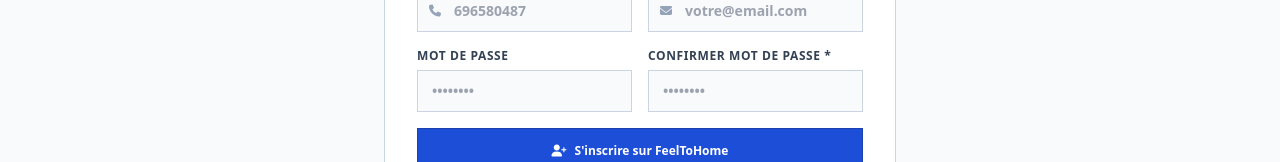
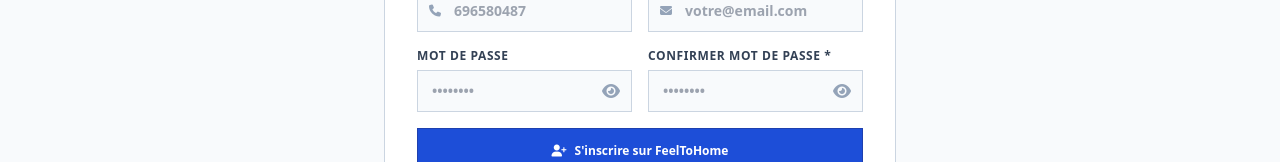
Before and after one commit to Donayemstage/feeltohome, a Next.js app: page /inscription in a window 1280 px wide. Shown: the part 476-638 px from the top of the page. Built offline with nearby package versions, Linux system fonts and the light colour scheme.

Commit message:
Add password eye icon toggle for show/hide password on connexion and inscription pages

```diff
--- a/app/connexion/page.tsx
+++ b/app/connexion/page.tsx
@@ -11,6 +11,7 @@ export default function ConnexionPage() {
 
   const [email, setEmail] = useState('');
   const [password, setPassword] = useState('');
+  const [showPassword, setShowPassword] = useState(false);
   const [statusMsg, setStatusMsg] = useState<{ type: 'success' | 'error'; text: string } | null>(null);
   const [loading, setLoading] = useState(false);
 
@@ -136,13 +137,21 @@ export default function ConnexionPage() {
                 <i className="fa-solid fa-lock text-xs"></i>
               </div>
               <input
-                type="password"
+                type={showPassword ? 'text' : 'password'}
                 required
                 value={password}
                 onChange={(e) => setPassword(e.target.value)}
                 placeholder="••••••••"
-                className="w-full pl-10 pr-4 py-3 text-sm rounded-none border border-slate-300 focus:outline-none focus:border-brand-500 bg-slate-50 font-semibold text-slate-800"
+                className="w-full pl-10 pr-10 py-3 text-sm rounded-none border border-slate-300 focus:outline-none focus:border-brand-500 bg-slate-50 font-semibold text-slate-800"
               />
+              <button
+                type="button"
+                onClick={() => setShowPassword(!showPassword)}
+                className="absolute inset-y-0 right-0 pr-3.5 flex items-center text-slate-400 hover:text-slate-700 cursor-pointer"
+                title={showPassword ? 'Masquer le mot de passe' : 'Afficher le mot de passe'}
+              >
+                <i className={`fa-solid ${showPassword ? 'fa-eye-slash text-brand-600' : 'fa-eye'}`}></i>
+              </button>
             </div>
           </div>
 
--- a/app/inscription/page.tsx
+++ b/app/inscription/page.tsx
@@ -16,6 +16,7 @@ export default function InscriptionPage() {
     confirmPassword: '',
     role: 'CLIENT',
   });
+  const [showPassword, setShowPassword] = useState(false);
   const [statusMsg, setStatusMsg] = useState<string | null>(null);
 
   const handleChange = (e: React.ChangeEvent<HTMLInputElement>) => {
@@ -165,29 +166,47 @@ export default function InscriptionPage() {
               <label className="block text-xs font-bold text-slate-700 uppercase tracking-wider mb-1.5">
                 {t.authPage.passwordLabel}
               </label>
+              <div className="relative">
                 <input
-                type="password"
+                  type={showPassword ? 'text' : 'password'}
                   name="password"
                   required
                   value={formData.password}
                   onChange={handleChange}
                   placeholder="••••••••"
-                className="w-full px-3.5 py-2.5 text-sm rounded-none border border-slate-300 focus:outline-none focus:border-brand-500 bg-slate-50 font-semibold text-slate-800"
+                  className="w-full pl-3.5 pr-10 py-2.5 text-sm rounded-none border border-slate-300 focus:outline-none focus:border-brand-500 bg-slate-50 font-semibold text-slate-800"
                 />
+                <button
+                  type="button"
+                  onClick={() => setShowPassword(!showPassword)}
+                  className="absolute inset-y-0 right-0 pr-3 flex items-center text-slate-400 hover:text-slate-700 cursor-pointer"
+                >
+                  <i className={`fa-solid ${showPassword ? 'fa-eye-slash text-brand-600' : 'fa-eye'}`}></i>
+                </button>
+              </div>
             </div>
             <div>
               <label className="block text-xs font-bold text-slate-700 uppercase tracking-wider mb-1.5">
                 {t.authPage.confirmPasswordLabel}
               </label>
+              <div className="relative">
                 <input
-                type="password"
+                  type={showPassword ? 'text' : 'password'}
                   name="confirmPassword"
                   required
                   value={formData.confirmPassword}
                   onChange={handleChange}
                   placeholder="••••••••"
-                className="w-full px-3.5 py-2.5 text-sm rounded-none border border-slate-300 focus:outline-none focus:border-brand-500 bg-slate-50 font-semibold text-slate-800"
+                  className="w-full pl-3.5 pr-10 py-2.5 text-sm rounded-none border border-slate-300 focus:outline-none focus:border-brand-500 bg-slate-50 font-semibold text-slate-800"
                 />
+                <button
+                  type="button"
+                  onClick={() => setShowPassword(!showPassword)}
+                  className="absolute inset-y-0 right-0 pr-3 flex items-center text-slate-400 hover:text-slate-700 cursor-pointer"
+                >
+                  <i className={`fa-solid ${showPassword ? 'fa-eye-slash text-brand-600' : 'fa-eye'}`}></i>
+                </button>
+              </div>
             </div>
           </div>
 
```
Lines whose indentation alone changed are shown as unchanged.
